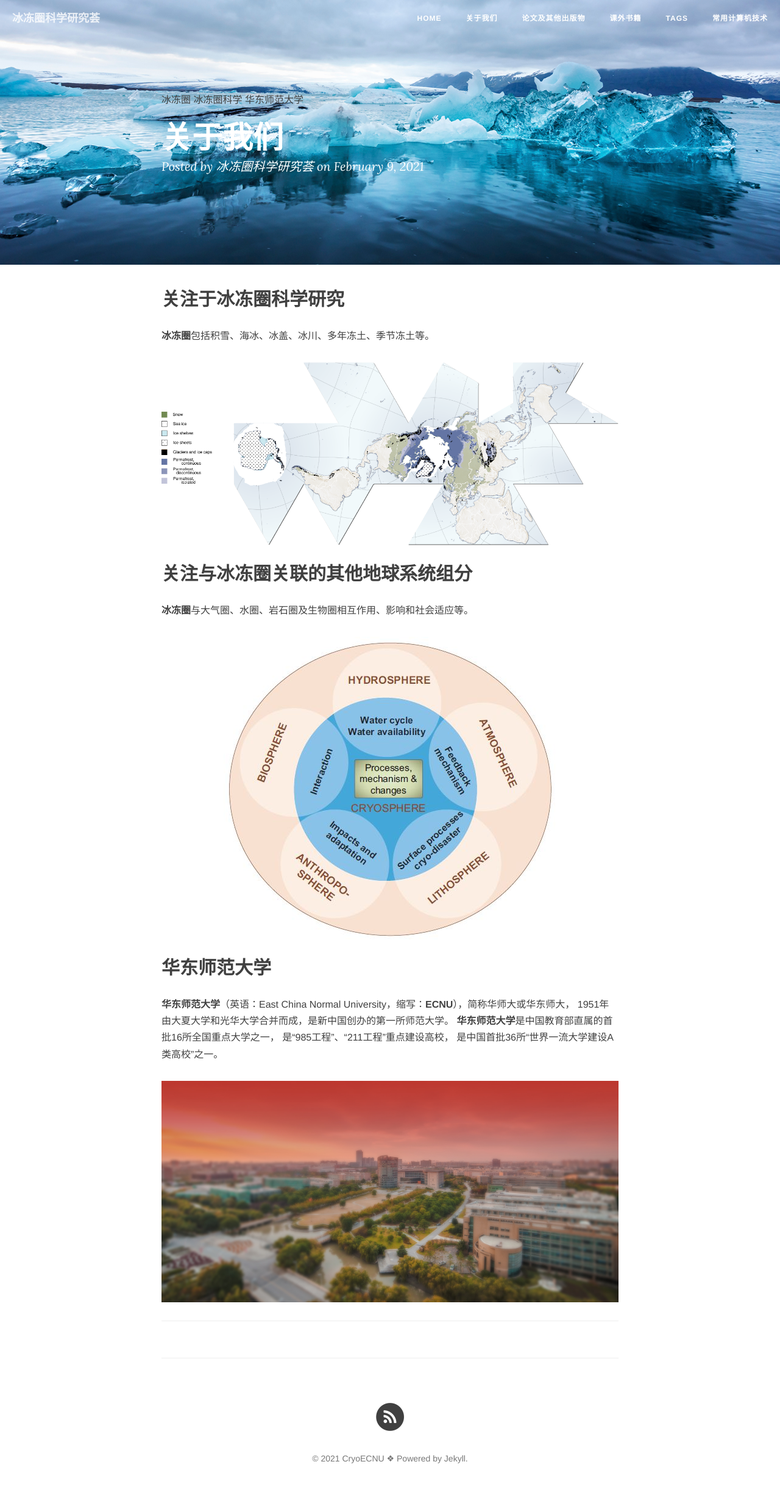
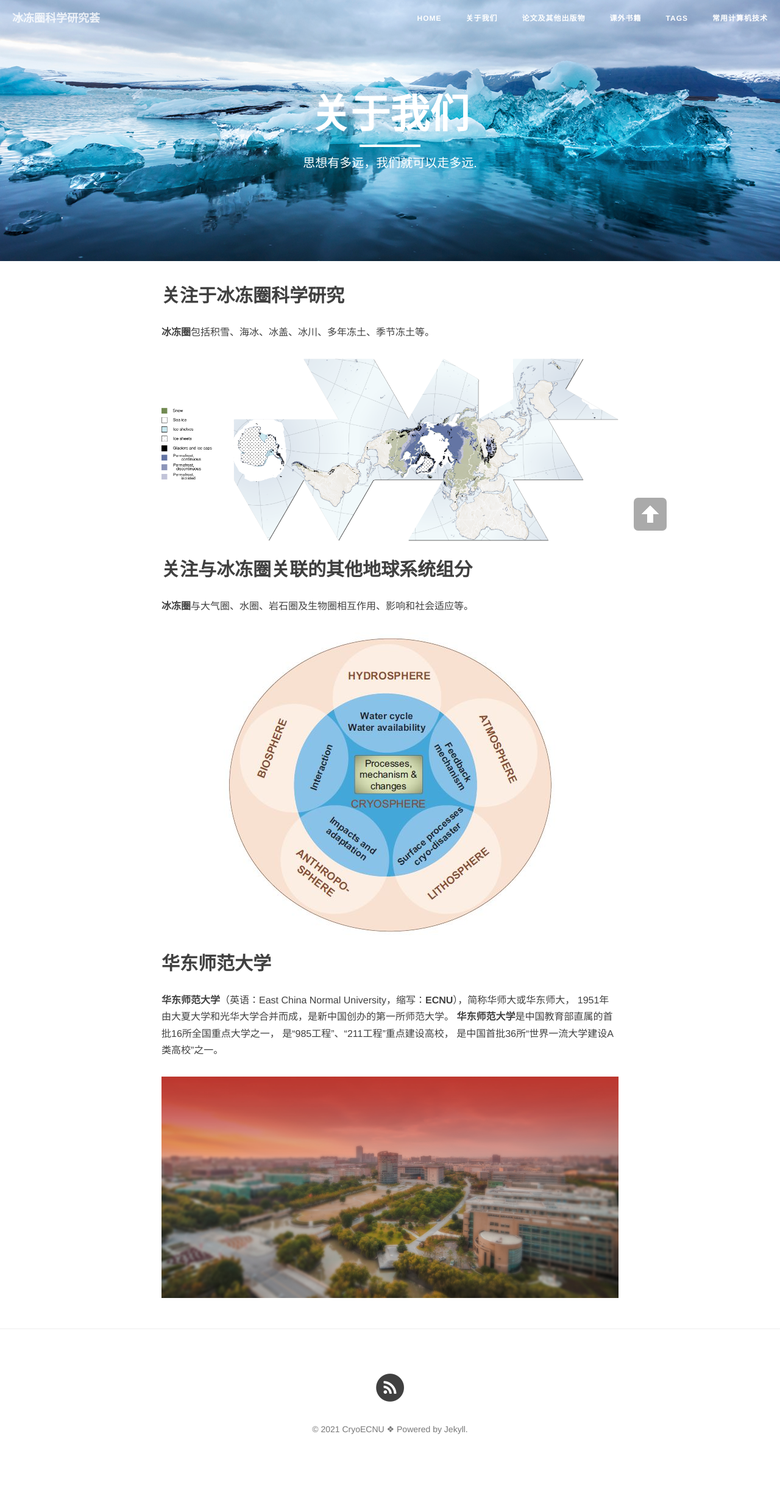
Before and after one commit to CryoECNU/cryoecnu.github.io, a Jekyll site: the page built from about.md, in a window 1280 px wide. Shown: the whole page at 61% size. Built offline with Jekyll 4.4.1, drawn with Linux system fonts in a browser that asks for light colours; nearby versions of some CDN libraries; comment, search, counter and statistics services are not loaded; after the commit the page ends 2421 px from its top, so only the background shows below that.

Commit message:
Update about.md

```diff
--- a/about.md
+++ b/about.md
@@ -1,12 +1,10 @@
 ---
-layout: post
+layout: page
 title: "关于我们"
 description: "思想有多远，我们就可以走多远."
 header-img: "img/top.png"
-tags: [冰冻圈, 冰冻圈科学, 华东师范大学]
 date: 2021-02-09
 ---
-
 
 ## 关注于冰冻圈科学研究
 
```
